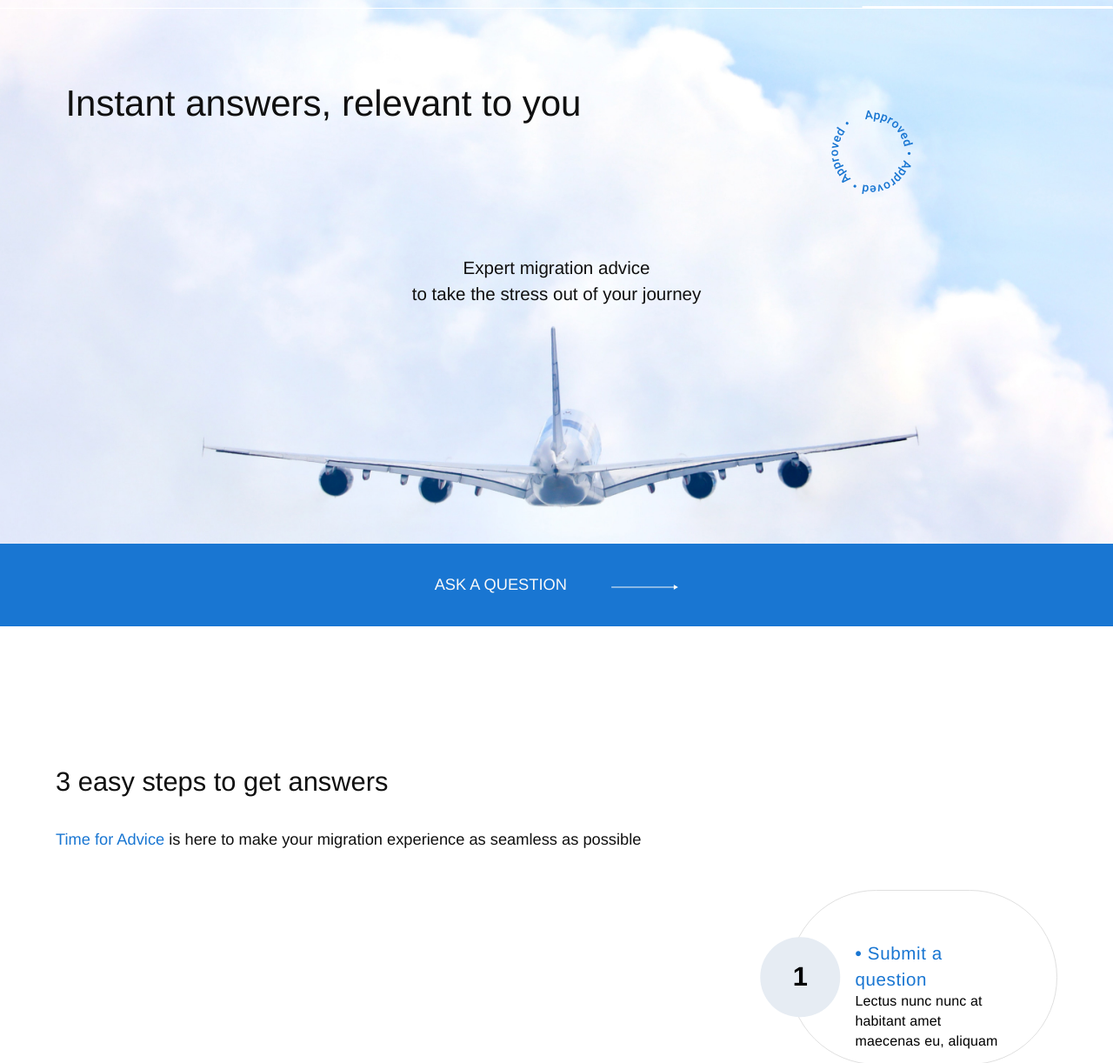
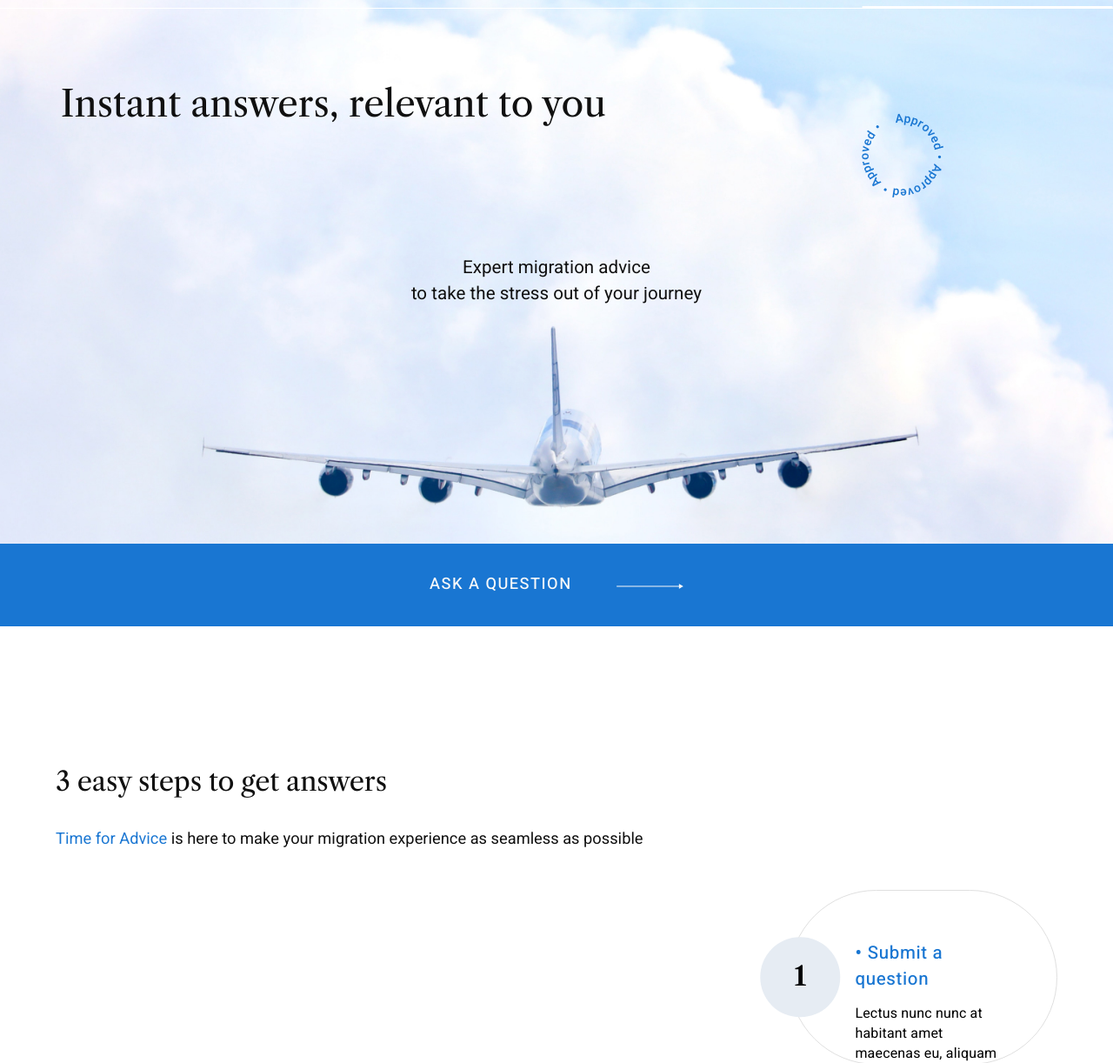
Before and after one commit to Bullkip/PineDev-Markup, a website built with webpack: page src/index.html in a window 1280 px wide. Shown: the part 80-1302 px from the top of the page at 87% size. Built offline with nearby package versions, Linux system fonts and the light colour scheme.

Commit message:
add fonts

```diff
--- a/src/assets/scss/content.scss
+++ b/src/assets/scss/content.scss
@@ -8,15 +8,16 @@
 
   .start__caption {
     position: relative;
-    padding: rem(151px) rem(10px) 0;
+    padding: rem(151px) rem(5px) 0;
+    font-family: 'Libre Caslon Text', serif;
     font-size: 42px;
     line-height: 52px;
     margin-bottom: rem(130px);
     &::after {
       content: url(../img/mobile-stamp.png);
       position: absolute;
-      right: 15%;
-      bottom: -40%;
+      right: 12%;
+      bottom: -42%;
       display: block;
       background: no-repeat 50%;
       max-width: 2.5em;
@@ -24,6 +25,7 @@
     }
   }
   .start__description {
+      font-family: 'Heebo', sans-serif;
     font-size: rem(18px);
     line-height: rem(26px);
     text-align: center;
@@ -39,7 +41,9 @@
     text-decoration: none;
     text-transform: uppercase;
     color: $main-white;
+    font-family: 'Heebo', sans-serif;
     font-weight: 500;
+    letter-spacing: 0.08em;
     font-size: rem(16px);
     line-height: rem(23px);
     background-color: $main-blue;
@@ -66,10 +70,13 @@
 .steps {
   .steps__caption {
     margin: rem(140px) 0 rem(30px);
+    font-family: 'Libre Caslon Text', serif;
     font-size: rem(27px);
     line-height: rem(33px);
+    letter-spacing: -0.2px;
   }
   .steps__description {
+      font-family: 'Heebo', sans-serif;
     font-size: rem(16px);
     line-height: rem(22px);
     margin-bottom: rem(40px);
@@ -107,12 +114,14 @@
       }
 
       &-header {
+          font-family: 'Heebo', sans-serif;
         font-weight: 500;
         font-size: rem(18px);
         line-height: rem(26px);
         letter-spacing: 0.03em;
         color: $main-blue;
         text-align: left;
+        margin-bottom: rem(12px);
         &:before {
           content: '\2022';
           color: $main-blue;
@@ -123,6 +132,7 @@
       }
       &-description {
         text-align: left;
+         font-family: 'Heebo', sans-serif;
         font-size: rem(14px);
         line-height: rem(20px);
         letter-spacing: 0.01em;
@@ -132,9 +142,7 @@
         top: 50%;
         left: 4%;
         transform: translate(-50%, -50%);
-
         color: black;
-
         background-color: $steps-count-background;
         width: rem(80px);
         height: rem(80px);
@@ -145,6 +153,7 @@
           top: 50%;
           left: 50%;
           transform: translate(-50%, -50%);
+          font-family: 'Libre Caslon Text', serif;
           font-weight: 600;
           font-size: rem(27px);
           line-height: rem(33px);
--- a/src/assets/scss/header.scss
+++ b/src/assets/scss/header.scss
@@ -51,7 +51,9 @@ header {
     display: flex;
     flex-direction: row;
     .header__menu-item a {
+     font-family: 'Heebo', sans-serif;
       font-size: rem(20px);
+      font-weight: 400;
       color: $main-text;
       transition: all 0.2s ease-in-out;
       &:hover,
--- a/src/assets/scss/utils/fonts.scss
+++ b/src/assets/scss/utils/fonts.scss
@@ -42,3 +42,5 @@
 // @include font-face("OpenSans", "/assets/fonts/OpenSans/opensansLightItalic", 300, italic);
 // @include font-face("OpenSans", "/assets/fonts/OpenSans/opensansSemiBoldItalic", 600, italic);
 // @include font-face("OpenSans", "/assets/fonts/OpenSans/opensansBoldItalic", bold, italic);
+
+@import url('https://fonts.googleapis.com/css2?family=Heebo:wght@400;500;700&family=Libre+Caslon+Text:wght@400;700&display=swap');
--- a/src/js/index.js
+++ b/src/js/index.js
@@ -27,8 +27,6 @@ document.addEventListener('click', function(event) {
 // change header on scroll
 const headerHeight = document.querySelector('header').offsetHeight
 
-console.dir(headerHeight)
-
 window.onscroll = function() {
   scrollFunction()
 }
```
